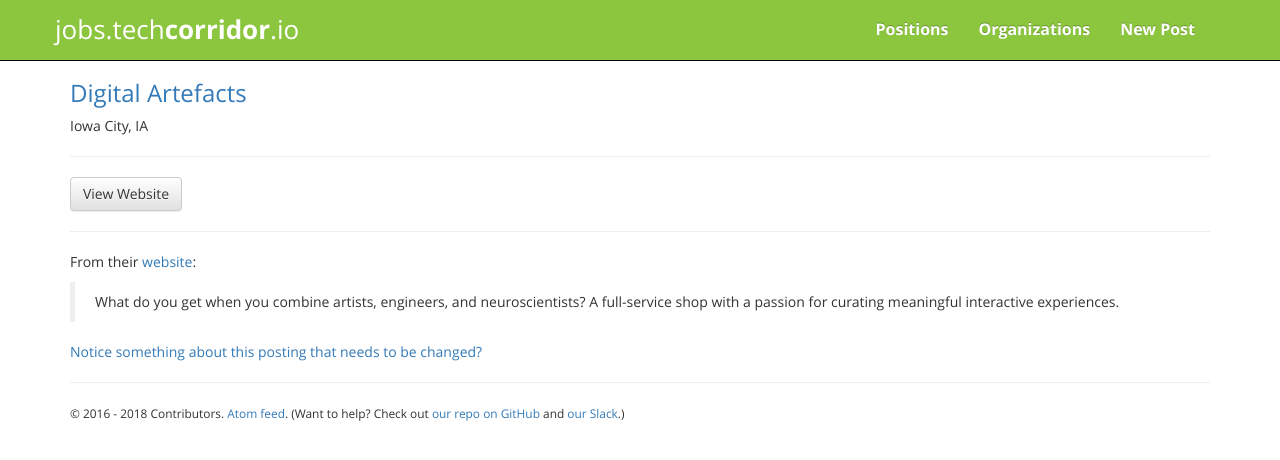
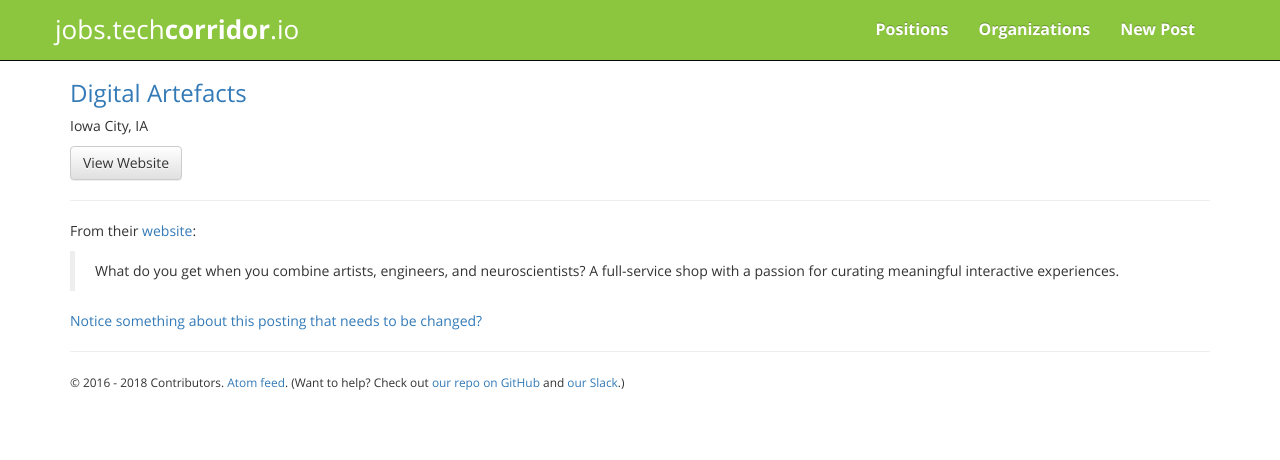
Before and after one commit to techcorridorio/jobs.techcorridor.io, a Jekyll site: the page built from _organizations/digitalartefacts.md, in a window 1280 px wide. Shown: the top 460 px of the page. Built offline with Jekyll 4.4.1, drawn with Linux system fonts in a browser that asks for light colours.

Commit message:
Use HRs in slightly better contexts

```diff
--- a/_includes/organization.html
+++ b/_includes/organization.html
@@ -15,5 +15,3 @@
 <p>
   {{ organization.location }}
 </p>
-
-<hr />
--- a/_includes/position.html
+++ b/_includes/position.html
@@ -10,5 +10,3 @@
 <p>
   {{ position.type }}
 </p>
-
-<hr />
--- a/_layouts/default.html
+++ b/_layouts/default.html
@@ -36,6 +36,8 @@
     <div class="container">
       {{ content }}
 
+      <hr>
+
       <footer>
         <p>
           <small>
--- a/_layouts/organization.html
+++ b/_layouts/organization.html
@@ -26,5 +26,3 @@ layout: default
 {{ content }}
 
 {% include edit.html %}
-
-<hr />
--- a/_layouts/position.html
+++ b/_layouts/position.html
@@ -19,5 +19,3 @@ layout: default
 <hr />
 
 {% include edit.html %}
-
-<hr />
```
